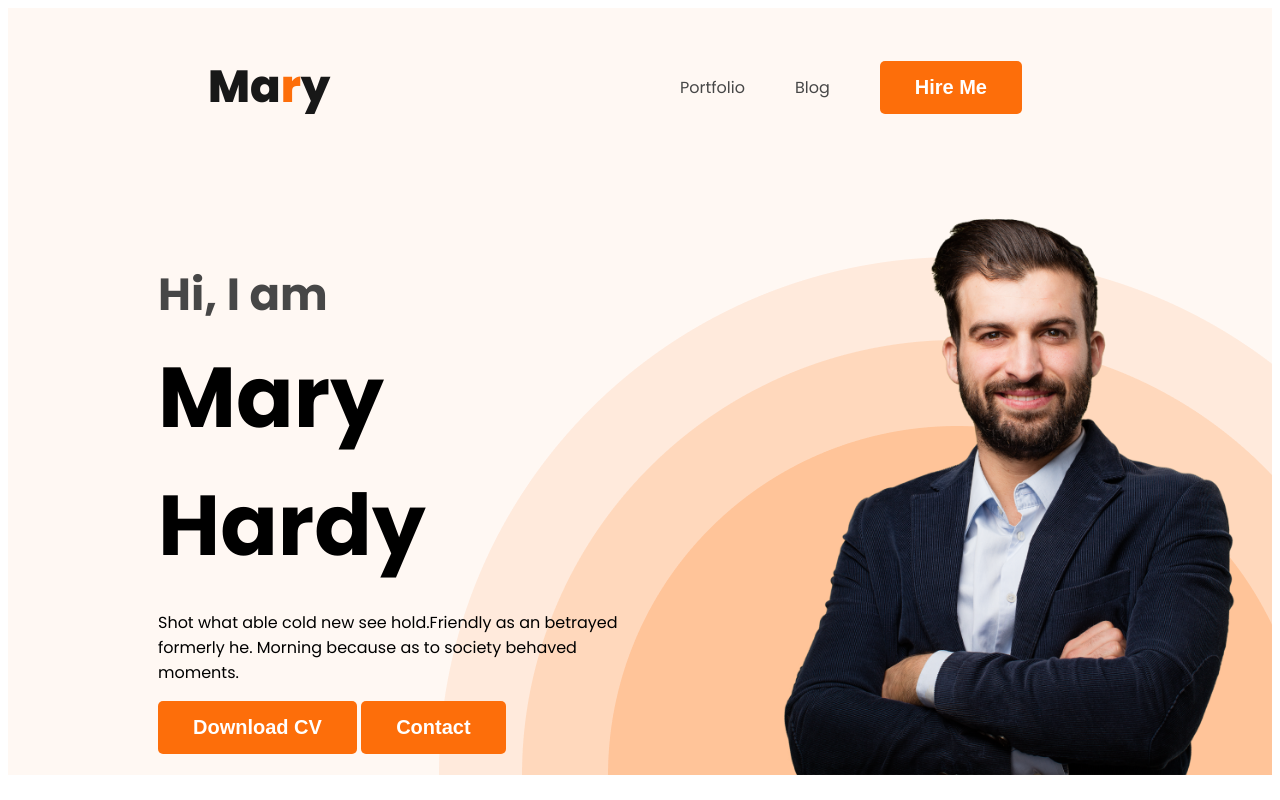
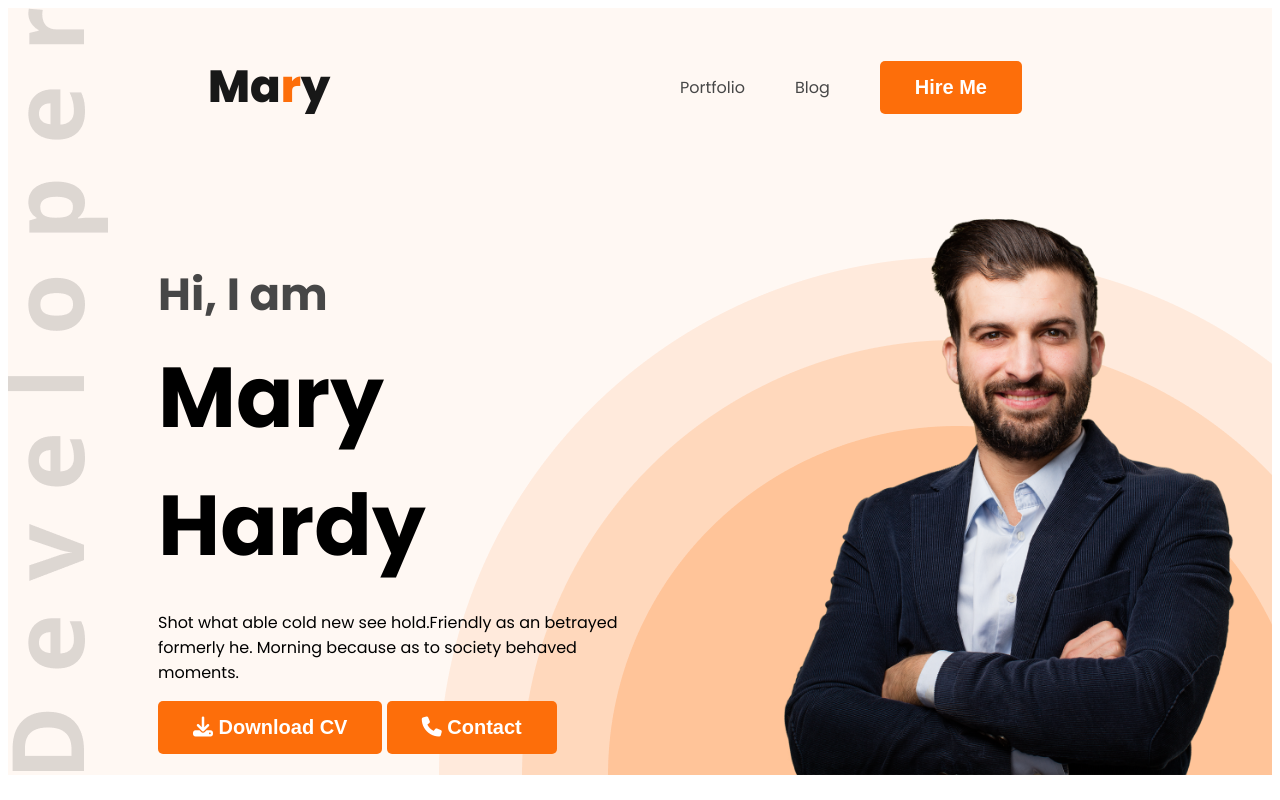
Before and after one commit to arafathtomal/portfolio-website-1, a plain HTML site: page index.html in a window 1280 px wide. Shown: the top 800 px of the page. Drawn offline with Linux system fonts and the light colour scheme.

Commit message:
webpage updated

```diff
--- a/index.html
+++ b/index.html
@@ -4,6 +4,8 @@
     <meta charset="UTF-8">
     <meta name="viewport" content="width=device-width, initial-scale=1.0">
     <title>Portfolio Website</title>
+    <!--Fontawsome link here-->
+    <script src="https://kit.fontawesome.com/7229f7af1c.js" crossorigin="anonymous"></script>
 
 <!--Google fonts here-->
 <link rel="preconnect" href="https://fonts.googleapis.com">
@@ -28,8 +30,10 @@
                 <h3 class="banner-greeting">Hi, I am</h3>
                 <h1 class="banner-title">Mary Hardy</h1>
                 <p class="banner-description">Shot what able cold new see hold.Friendly as an betrayed formerly he. Morning because as to society behaved moments.</p>
-                <button class="btn-primary">Download CV</button>
-                <button class="btn-primary">Contact</button>
+                <button class="btn-primary"><i class="fa-solid fa-download"></i>
+                    Download CV</button>
+                <button class="btn-primary"><i class="fa-solid fa-phone"></i>
+                    Contact</button>
             </div>
             <img class="profile-pic" src="images/hardy.png" alt="">
         </div>
@@ -142,7 +146,8 @@
                    </div>
                 </div>
                 <div class="download-cv">
-                    <button class="btn-primary">Download CV</button>
+                    <button class="btn-primary"><i class="fa-solid fa-download"></i>
+                        Download CV</button>
                 </div>
             </section>
     </main>
@@ -157,7 +162,7 @@
             </div>
         </div>
         <div class="footer-column">
-            <h3 class="section-title">Let’s Message me</h3>
+            <h3 class="section-title">Let’s Message me, Right now</h3>
             <form class="contact" action="">
                 <input type="text" placeholder="your name">
                 <input type="email" placeholder="your email">
--- a/style.css
+++ b/style.css
@@ -58,9 +58,9 @@ color: #474747;
 /* header related style */
 .header{
     background-color: #fff8f3;
-    background-image: url(images/header_bg.png);
+    background-image: url('images/header_bg.png'), url('images/developer.png');
     background-repeat: no-repeat;
-    background-position: bottom right;
+    background-position: bottom right, top left;
 }
 
 .banner{
```
